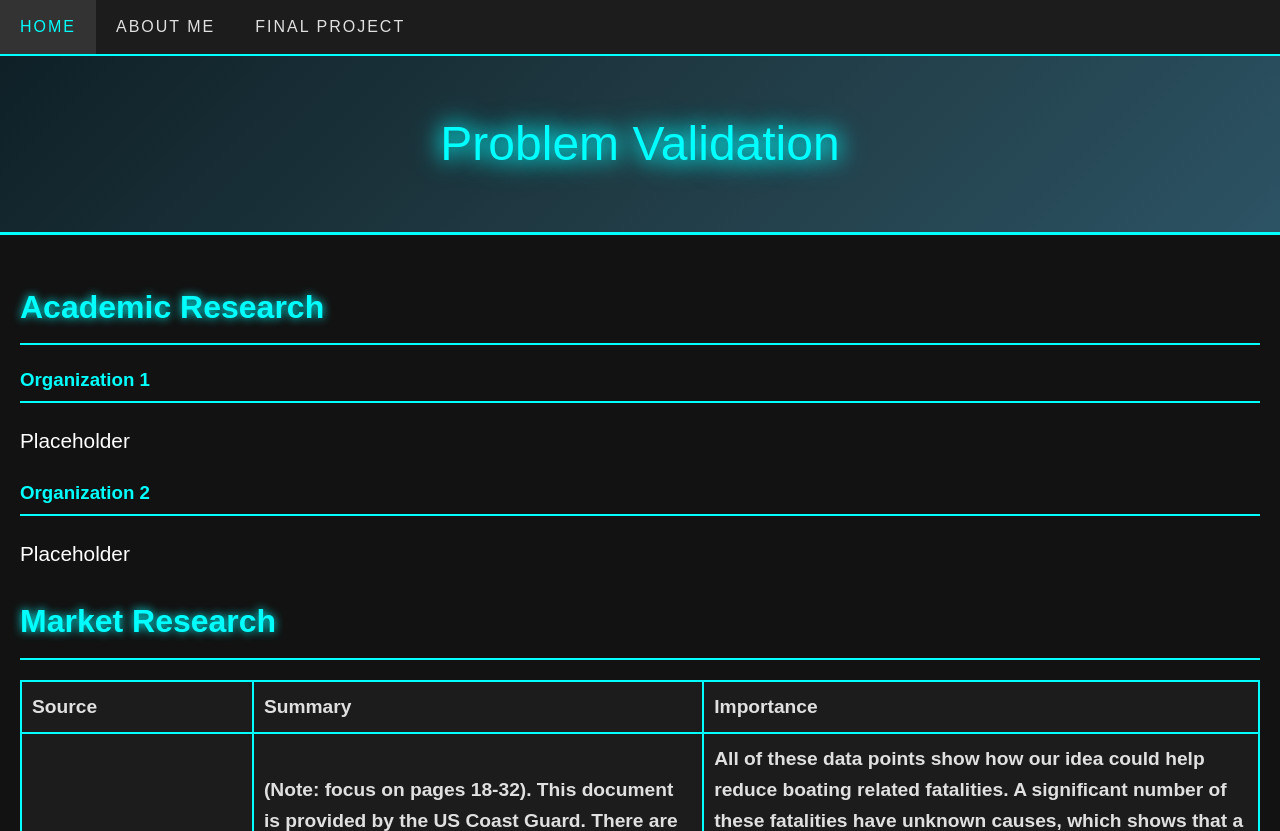
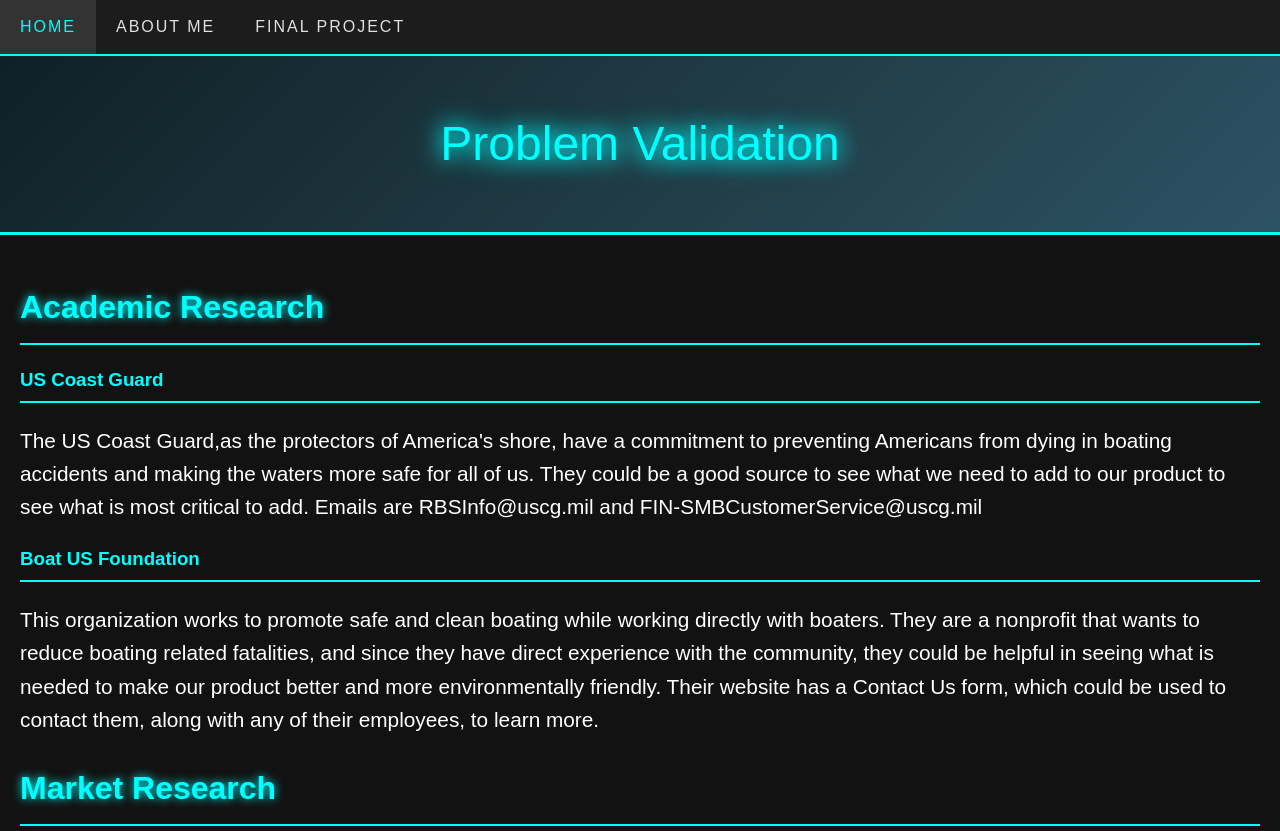
Before and after one commit to Qawesh/qawesh.github.io, a plain HTML site: page problem-validation.html in a window 1280 px wide. Shown: the top 831 px of the page. Drawn offline with Linux system fonts and the light colour scheme.

Commit message:
Update problem-validation.html
Academic research added

```diff
--- a/problem-validation.html
+++ b/problem-validation.html
@@ -42,11 +42,11 @@
   </div>
   <div class="container">
     <h2>Academic Research</h2>
-    <h3>Organization 1</h3>
-    <p>Placeholder</p>
+    <h3>US Coast Guard</h3>
+    <p>The US Coast Guard,as the protectors of America's shore, have a commitment to preventing Americans from dying in boating accidents and making the waters more safe for all of us. They could be a good source to see what we need to add to our product to see what is most critical to add. Emails are RBSInfo@uscg.mil and FIN-SMBCustomerService@uscg.mil</p>
 
-    <h3>Organization 2</h3>
-    <p>Placeholder</p>
+    <h3>Boat US Foundation</h3>
+    <p>This organization works to promote safe and clean boating while working directly with boaters. They are a nonprofit that wants to reduce boating related fatalities, and since they have direct experience with the community, they could be helpful in seeing what is needed to make our product better and more environmentally friendly. Their website has a Contact Us form, which could be used to contact them, along with any of their employees, to learn more.</p>
 
     <h2>Market Research</h2>
     <table>
```
